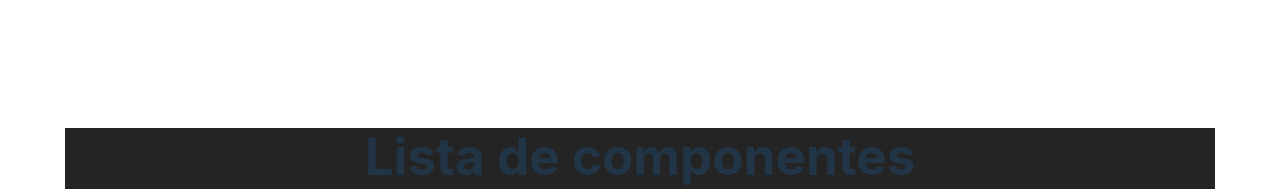
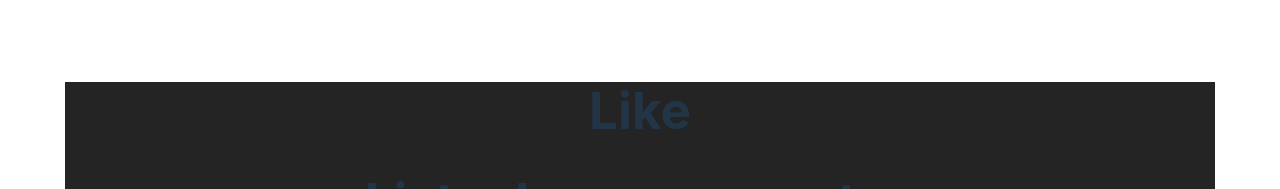
Before and after one commit to contracamilo/react-escuela-robotica-choco, a React (Vite) app in the folder react-basics-grupo-A/: page / in a window 1280 px wide. Shown: the top 189 px of the page. Built offline with nearby package versions, Linux system fonts and the light colour scheme; no server answers.

Commit message:
nuevo ejemplo de render condicional

```diff
--- a/react-basics-grupo-A/src/App.jsx
+++ b/react-basics-grupo-A/src/App.jsx
@@ -67,6 +67,7 @@ function App() {
   return (
     <ThemeContext.Provider value={{ theme, setTheme }}>
       <div className={theme}>
+        {theme === "dark" ? <h1>Like</h1> : <p>No Like</p>}
         <h1>Lista de componentes</h1>
         windowWidth: {windowWidth}
         {/* { !selected ?
```
